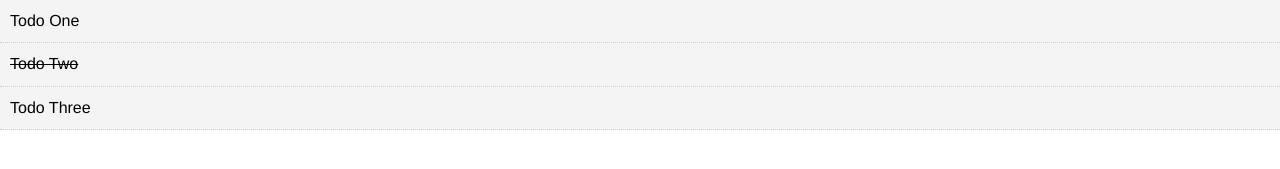
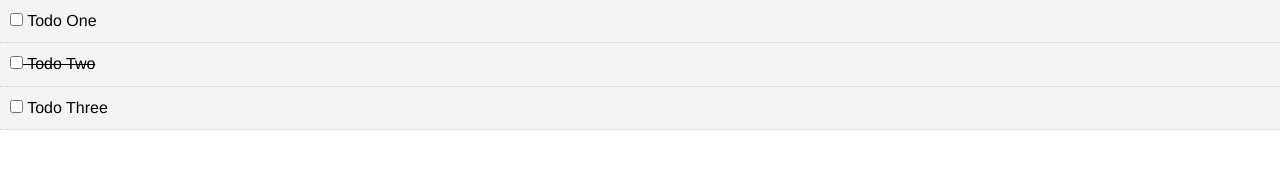
Before and after one commit to rrep/VueJS-SimpleTodoApp, a Vue app: page / in a window 1280 px wide. Shown: the top 169 px of the page. Built offline with nearby package versions, Linux system fonts and the light colour scheme.

Commit message:
add markcomplete

```diff
--- a/src/components/TodoItem.vue
+++ b/src/components/TodoItem.vue
@@ -1,14 +1,22 @@
 <template>
     <div class="todo-item" v-bind:class="{'is-complete':todo.completed}">
-        <p>{{todo.title}}</p>
+        <p>
+            <input type="checkbox" v-on:change="markComplete">
+            {{todo.title}}</p>
     </div>
 </template>
 
 <script>
 export default {
     name: "TodoItem",
-    props: ["todo"]
+    props: ["todo"],
+    methods: {
+        markComplete(){
+            this.todo.completed = !this.todo.completed;
+        }
+    }
 }
+
 </script>
 
 <style scoped>
```
